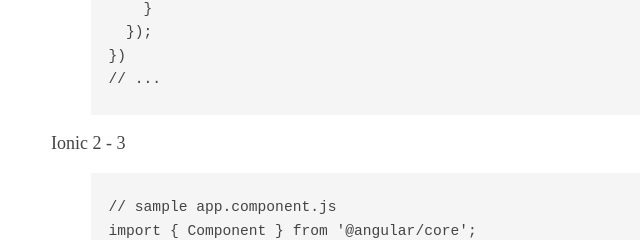
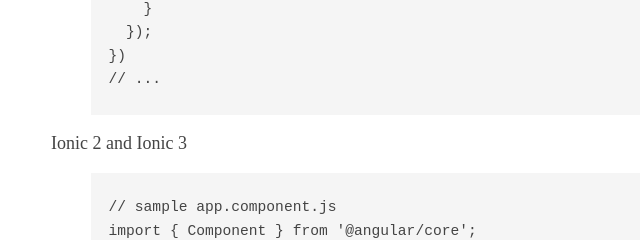
Before and after one commit to ethanneff/branch-blog, a plain HTML site: page index.html in a window 1280 px wide. Shown: the part 5179-5419 px from the top of the page, 224-864 px from the left. Drawn offline with Linux system fonts and the light colour scheme.

Commit message:
Update index.html

```diff
--- a/index.html
+++ b/index.html
@@ -323,7 +323,7 @@
           </ul>
         </li>
 
-        <li>Ionic 2 - 3</li>
+        <li>Ionic 2 and Ionic 3</li>
         <li>
           <ul>
             <li>
```
